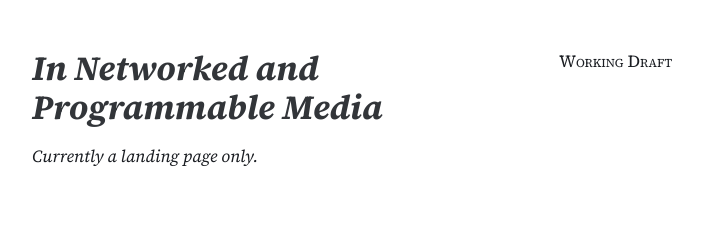
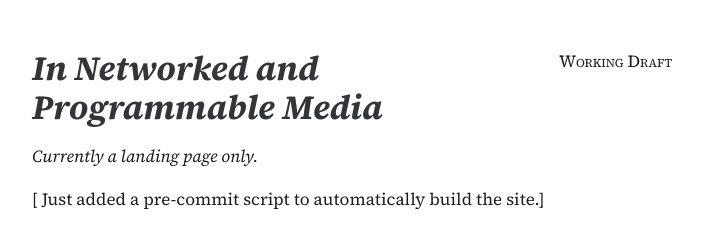
Before and after one commit to obsnotebooks/inapm, a website: page docs/index.html in a window 1280 px wide. Shown: the whole page, without its empty margins (128-831 px from the left). Drawn offline with Linux system fonts and the light colour scheme.

Commit message:
Update index.html

```diff
--- a/docs/index.html
+++ b/docs/index.html
@@ -771,6 +771,7 @@ p .plot-d6a7b5 {
     <main><div id="cell-1" class="observablehq observablehq--cell"><div><p><span style="float: right; font-variant: small-caps;">Working Draft</span></p>
 <h1><cite>In Networked and Programmable Media</cite></h1>
 </div></div><div id="cell-2" class="observablehq observablehq--cell"><div><p><em>Currently a landing page only.</em></p>
+<p>[ Just added a pre-commit script to automatically build the site.]</p>
 </div></div></main>
 
 
```
Also changed, not shown: nbks/index.html (+2 -0 lines).
